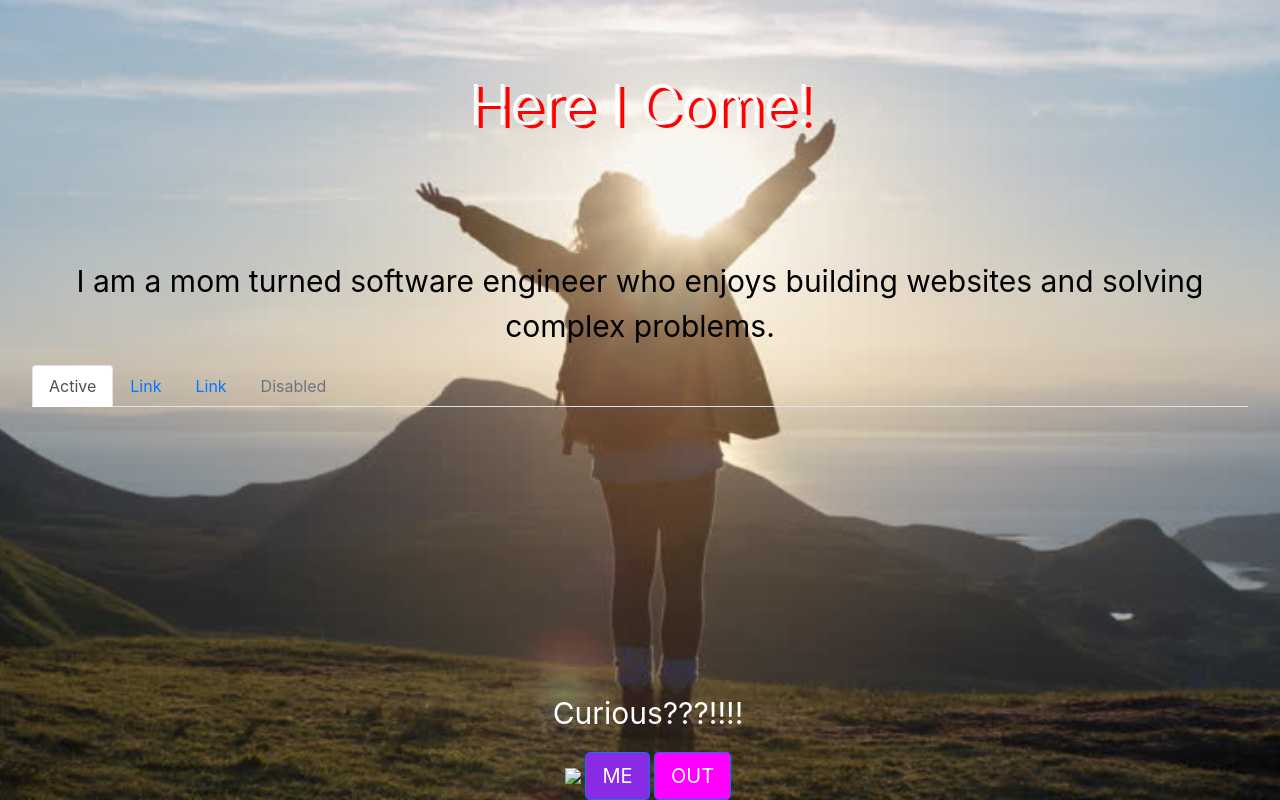
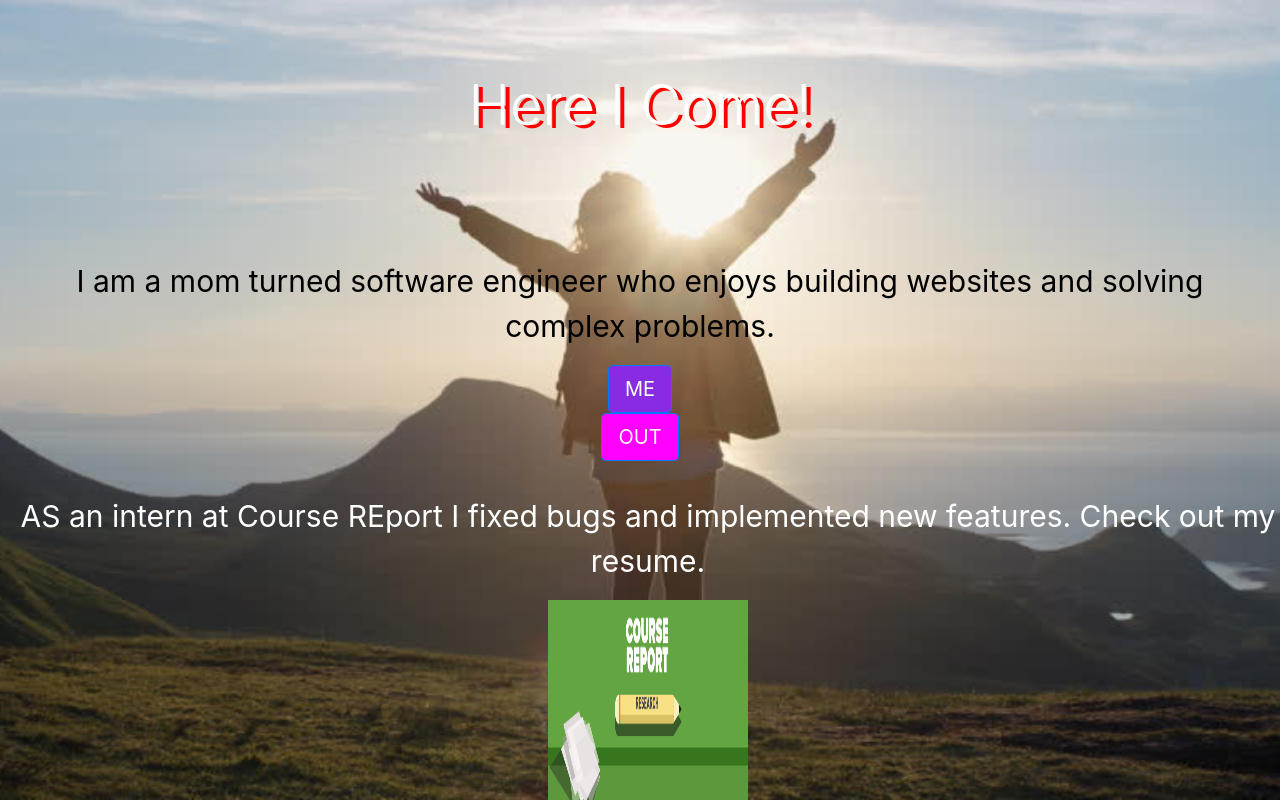
Before and after one commit to genovese28/-HomePage, a plain HTML site: page index.html in a window 1280 px wide. Drawn offline with nearby package versions, Linux system fonts and the light colour scheme.

Commit message:
adding cards

```diff
--- a/index.html
+++ b/index.html
@@ -15,13 +15,17 @@
 		<h1 class="display-4">Here I Come!</h1>
 		<p>I am a mom turned software engineer who enjoys building websites and solving complex problems.</p>
 		<div class="fixed-bottom ml-3">
-			<p class="white">Curious???!!!!</p>
+			<p class="white">AS an intern at Course REport I fixed bugs and implemented new features. Check out my resume.</p>
 			<a href="Michelle _Carey_ Resume.pdf">
-				<img src="Outcomes_Report_].png"
+				<img class="white" src="Outcomes_Report.png"alt="Course Report" width="200" height="200">
 			</a>
+			</div>
+			<div>
 			<a href="https://github.com/genovese28">
 				<button type="button" class="btn btn-primary btn-lg text-uppercase btn2">Me</button>
 			</a>
+		</div>
+		<div>
 			<a href="https://www.linkedin.com/in/michelle-carey-433207159/">
 				<button type="button" class=" btn btn-primary btn-lg text-uppercase btn3">Out</button>
 			</a>
@@ -29,20 +33,7 @@
 
 		</div>
 
-		<ul class="nav nav-tabs">
-			<li class="nav-item">
-				<a class="nav-link active" href="#">Active</a>
-			</li>
-			<li class="nav-item">
-				<a class="nav-link" href="#">Link</a>
-			</li>
-			<li class="nav-item">
-				<a class="nav-link" href="#">Link</a>
-			</li>
-			<li class="nav-item">
-				<a class="nav-link disabled" href="#">Disabled</a>
-			</li>
-		</ul>
+
 	</div <script src="https://code.jquery.com/jquery-3.2.1.slim.min.js " integrity="sha384-KJ3o2DKtIkvYIK3UENzmM7KCkRr/rE9/Qpg6aAZGJwFDMVNA/GpGFF93hXpG5KkN "
 		 crossorigin="anonymous "></script>
 	<script src="https://cdnjs.cloudflare.com/ajax/libs/popper.js/1.12.9/umd/popper.min.js " integrity="sha384-ApNbgh9B+Y1QKtv3Rn7W3mgPxhU9K/ScQsAP7hUibX39j7fakFPskvXusvfa0b4Q "
```
